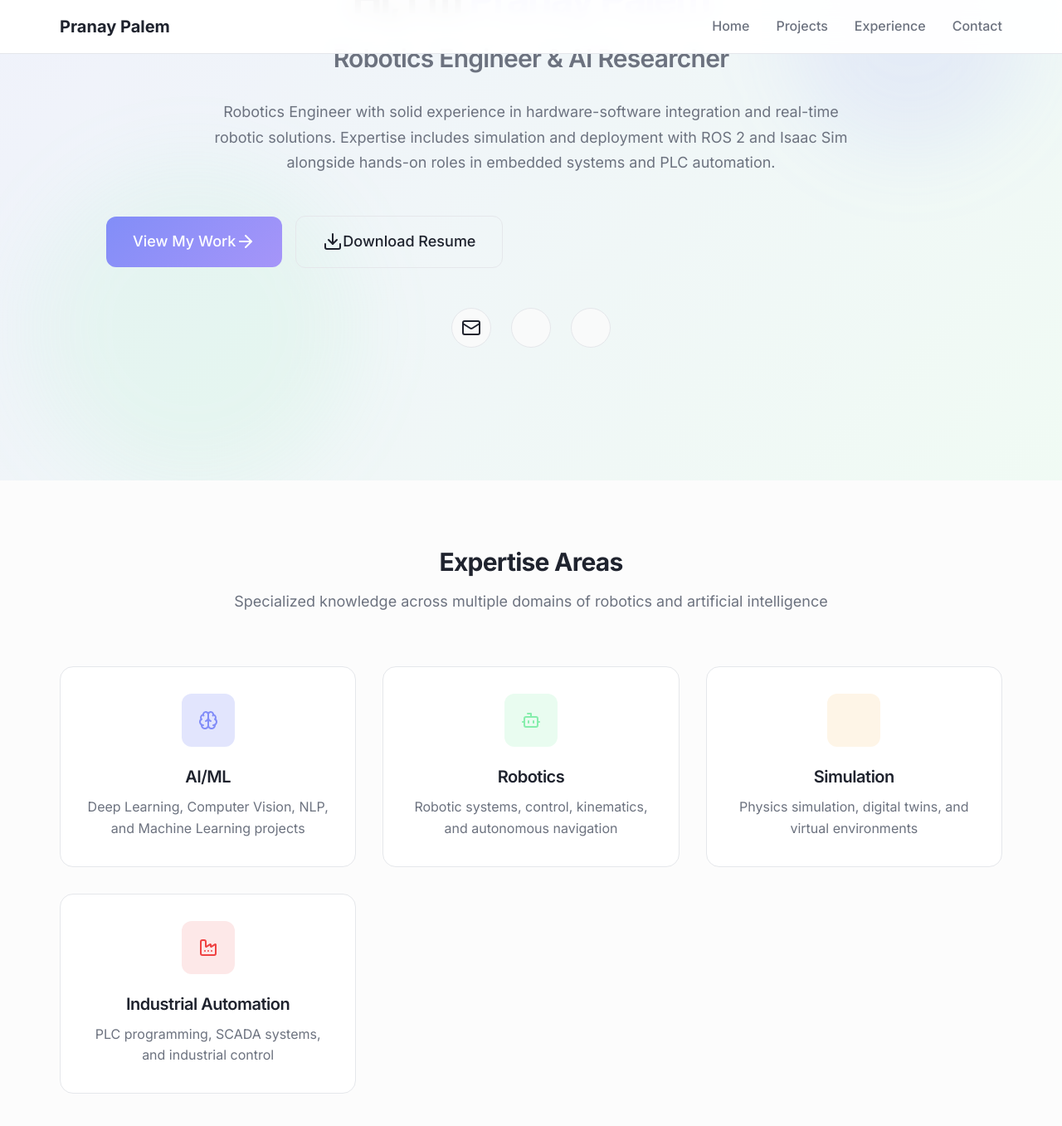
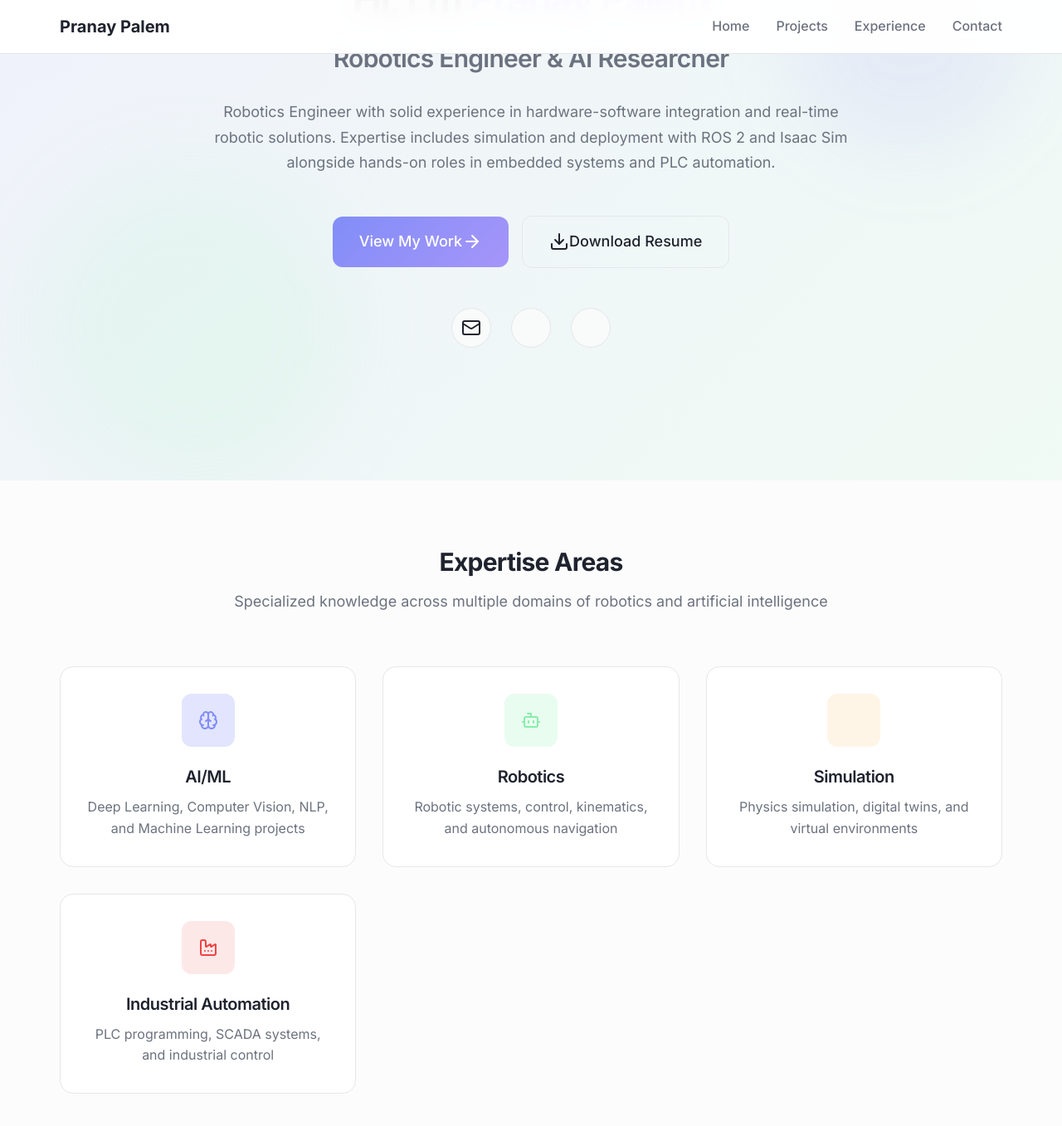
Before and after one commit to pranaypalem/portfolio, a Jekyll site: the page built from index.html, in a window 1280 px wide and 1400 px high, scrolled down 294 px. Shown: the top 1357 px of the window at 83% size. Built offline with Jekyll 4.4.1, drawn with Linux system fonts in a browser that asks for light colours.

Commit message:
Fix resume access and center hero buttons
- Moved resume file to assets/ directory for proper GitHub Pages access
- Added explicit centering for hero action buttons
- Ensured buttons are centered on both mobile and desktop

```diff
--- a/assets/css/main.css
+++ b/assets/css/main.css
@@ -331,6 +331,7 @@ h1, h2, h3, h4, h5, h6 {
     flex-direction: column;
     gap: 1rem;
     align-items: center;
+    justify-content: center;
     margin-bottom: 3rem;
 }
 
@@ -373,6 +374,7 @@ h1, h2, h3, h4, h5, h6 {
 
     .hero-actions {
         flex-direction: row;
+        justify-content: center;
     }
 }
 
```
Also changed, not shown: 2 other files.
